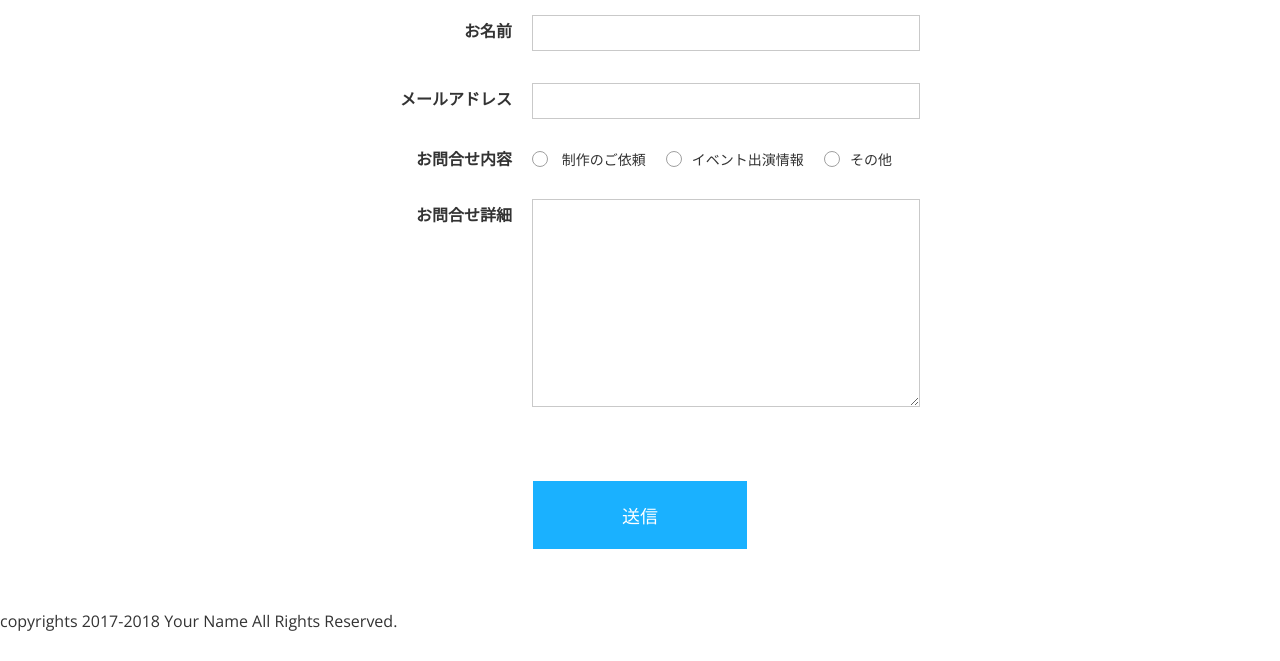
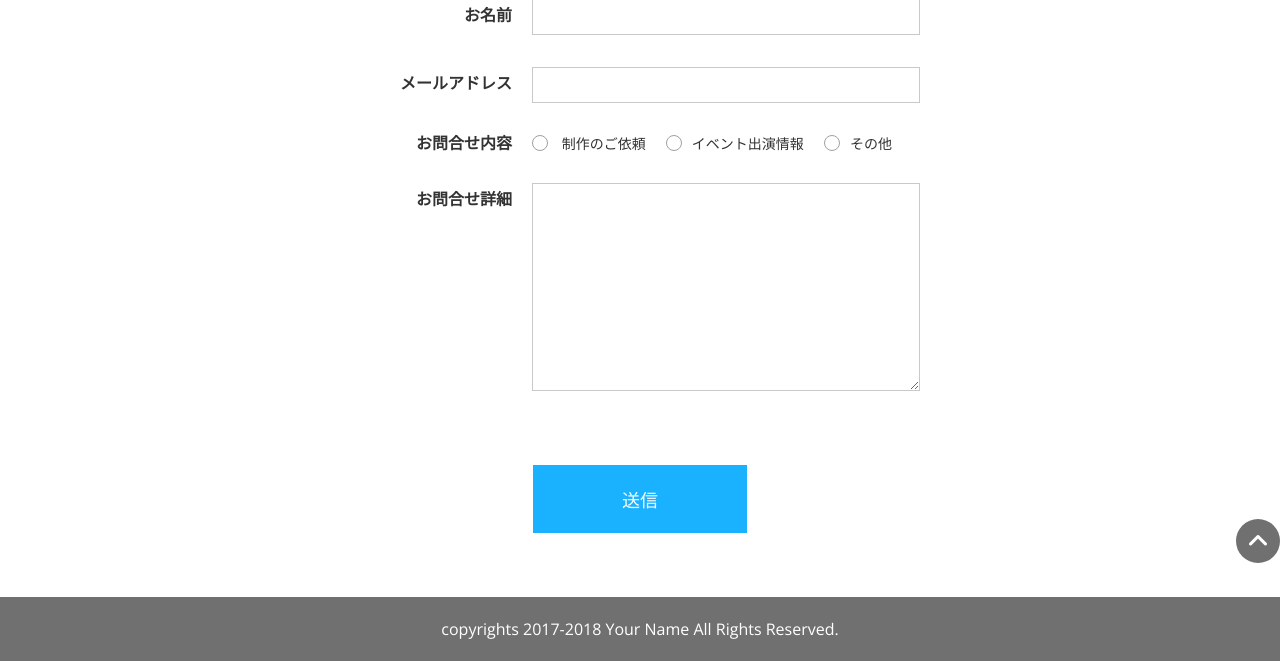
Before and after one commit to Mochamokakun/gs_academy, a PHP site: page /practice.html in a window 1280 px wide. Shown: the part 2228-2889 px from the top of the page. Before the commit the page ends 2859 px from the top, so only its background shows below. Run offline with PHP 8.4, Linux system fonts and the light colour scheme; some libraries are stand-ins or nearby versions.

Commit message:
finished making practice html

```diff
--- a/week_01_html/css/style.css
+++ b/week_01_html/css/style.css
@@ -18,6 +18,22 @@ img{
 .text-center{
     text-align: center;
 }
+
+/*hero-image*/
+.hero-image{
+    position: relative;
+}
+.hero-image__text{
+    position: absolute;
+    top: 50%;
+    left: 50%;
+    transform: translate3d(-50%,-50%,0);
+    letter-spacing: 0.1em;
+    color: #fff;
+    font-size: 7.2rem;
+    font-weight: bold;
+}
+
 /*headerに対しての適用*/
 .header{
     background-color: #78d0fd;
@@ -190,3 +206,33 @@ input[type*="radio"]:checked{
     -moz-appearance: none;
     border: none;
 }
+/*footerの適用*/
+.footer{
+    position: relative;
+    padding: 24px 0;
+    background-color: #707070;
+}
+.footer.wrapper{
+    position: relative;
+}
+.btn-pagetop{
+    display: block;
+    position:absolute;
+    top: -78px;
+    right: 0%;
+    width: 44px;
+    height: 44px;
+    border-radius: 50%;
+    background-color: #707070
+    ;
+}
+.icon-up{
+    display: block;
+    padding: 10px 0;
+    color: #fff;
+    font-size: 2.4rem;
+
+}
+.copyrights{
+    color: #fff;
+}
--- a/week_01_html/practice.html
+++ b/week_01_html/practice.html
@@ -22,12 +22,18 @@
     <link rel="preconnect" href="https://fonts.googleapis.com">
     <link rel="preconnect" href="https://fonts.gstatic.com" crossorigin>
     <link href="https://fonts.googleapis.com/css2?family=Open+Sans:wght@400;700&display=swap" rel="stylesheet">
+
+    <script src="https://kit.fontawesome.com/a15b928a47.js" crossorigin="anonymous"></script>
+
     <link rel="stylesheet" href="css/reset.css">
     <link rel="stylesheet" href="css/style.css">
+
 </head>
 <body>
-    <img src="images/header/bg-image.jpg" alt="ハムスターの画像">
-    <p>Hello,World</p>
+    <div class="hero-image">
+        <img src="images/header/bg-image.jpg" alt="ハムスターの画像">
+        <p class="hero-image__text">Hello,World</p>
+    </div>
     <header class="header">
         <div class="wrapper header-wrapper">
             <h1 class="site-title"  >Your Name Portfolio Web</h1>
@@ -120,8 +126,9 @@
             </div>
         </section>
     </main>
-    <footer>
-        <small>copyrights 2017-2018 Your Name All Rights Reserved.</small>
+    <footer class="footer text-center">
+        <a href="#" class="btn-pagetop"><span class="fa fa-angle-up icon-up"></span></a>
+        <small class="copyrights">copyrights 2017-2018 Your Name All Rights Reserved.</small>
     </footer>
 
 
```
